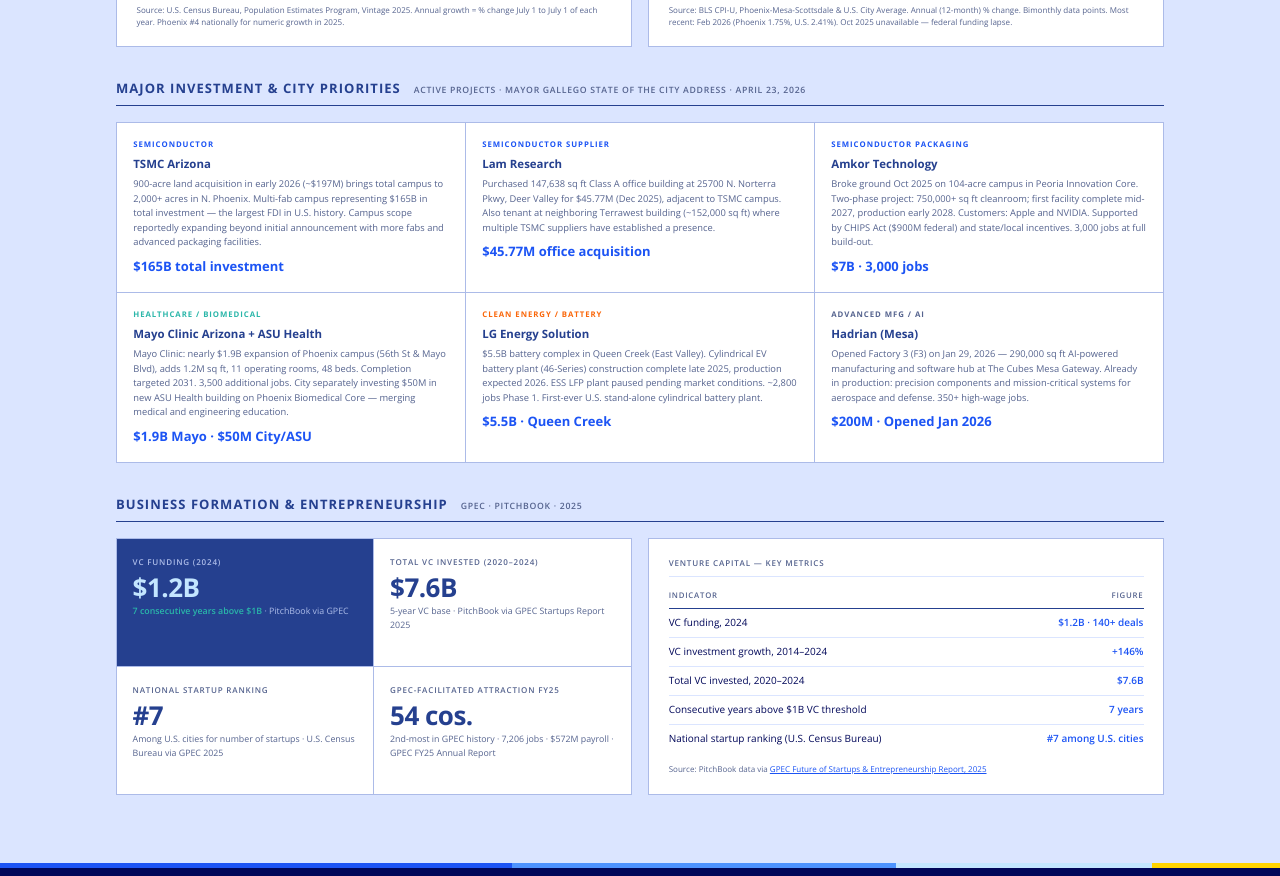
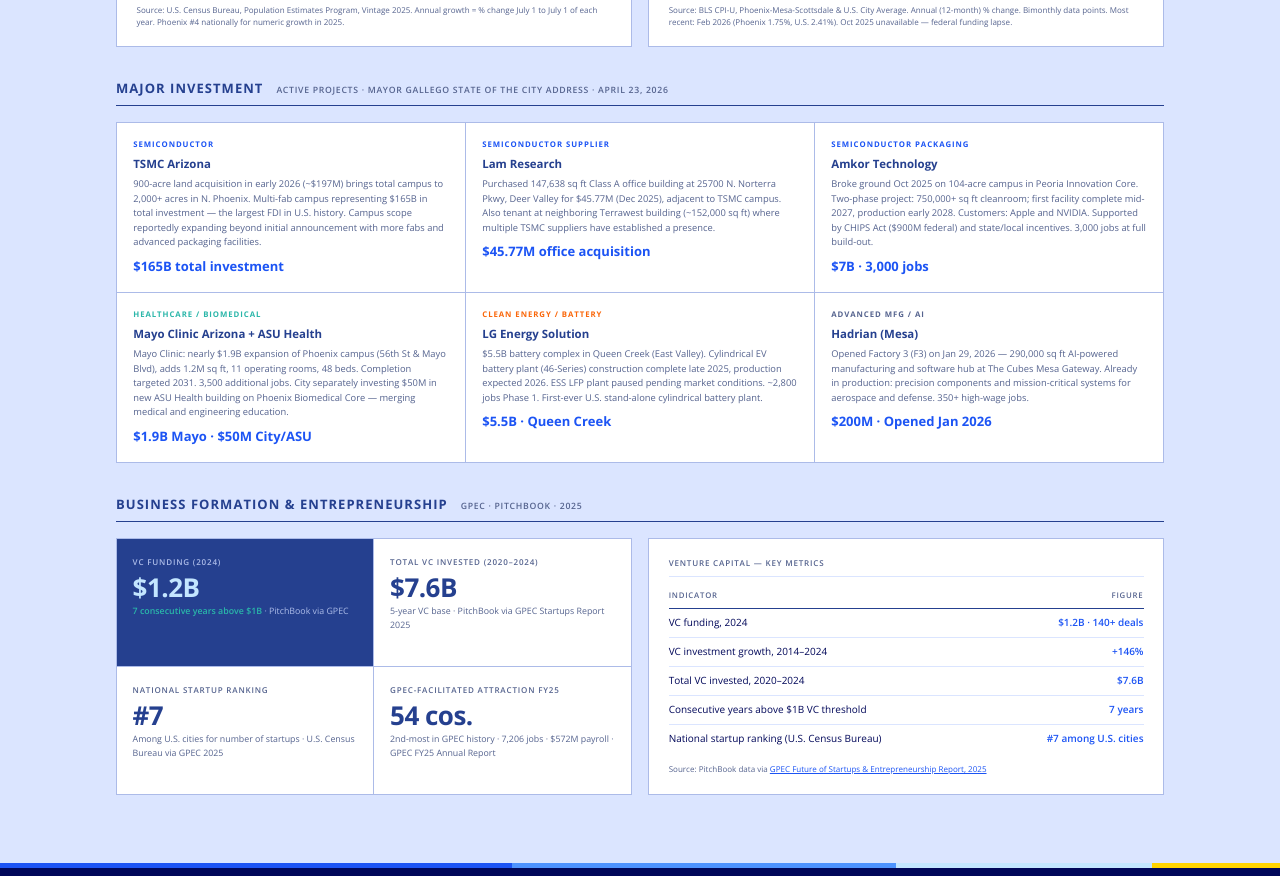
Before and after one commit to ColliersAZ/PhoenixOverview, a plain HTML site: page index.html in a window 1280 px wide. Shown: the part 1416-2292 px from the top of the page. Drawn offline with nearby package versions, Linux system fonts and the light colour scheme.

Commit message:
Remove 'City Priorities' from Major Investment title

```diff
--- a/index.html
+++ b/index.html
@@ -700,7 +700,7 @@
   <!-- ── SECTION 4: MAJOR INVESTMENT ── -->
   <div class="section-gap">
     <div class="section-header">
-      <span class="section-title">Major Investment &amp; City Priorities</span>
+      <span class="section-title">Major Investment</span>
       <span class="section-date">Active Projects · Mayor Gallego State of the City Address · April 23, 2026</span>
     </div>
 
```
